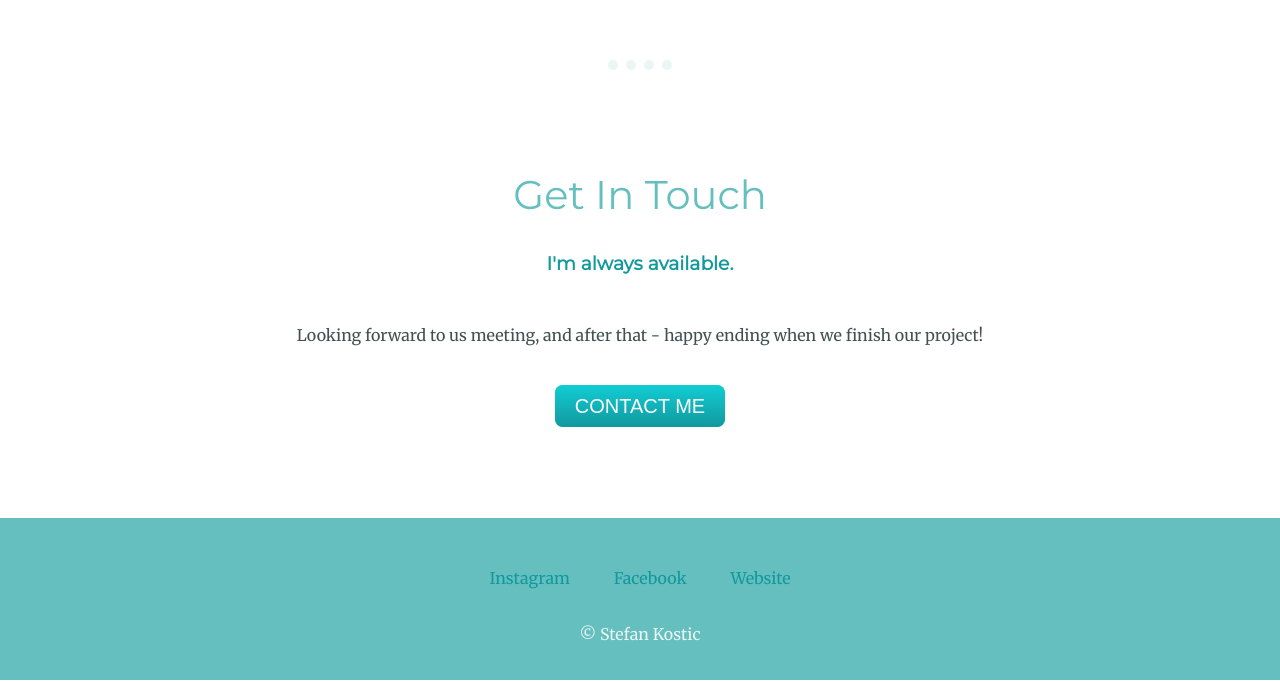
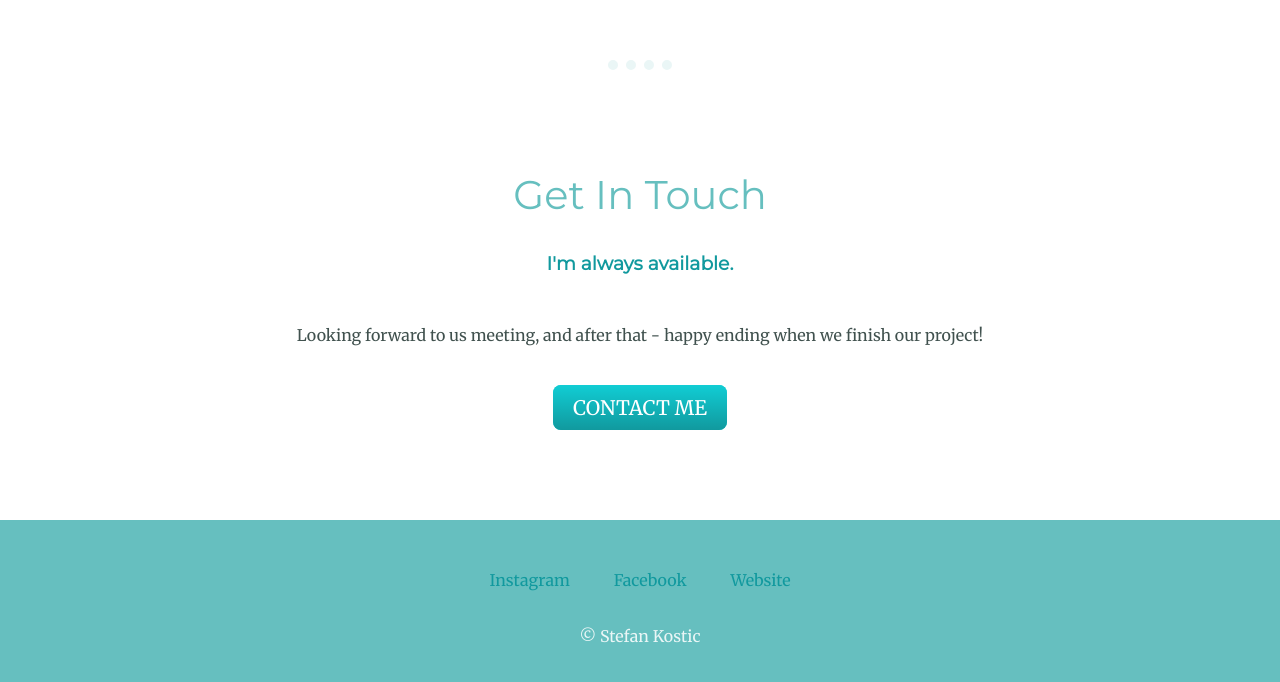
Before and after one commit to Fanste019/Personal-Site, a plain HTML site: page index.html in a window 1280 px wide. Shown: the part 2309-2991 px from the top of the page. Drawn offline with Linux system fonts and the light colour scheme.

Commit message:
Update styles.css

```diff
--- a/css/styles.css
+++ b/css/styles.css
@@ -122,7 +122,7 @@ hr {
   -webkit-border-radius: 8;
   -moz-border-radius: 8;
   border-radius: 8px;
-  font-family: Arial;
+  font-family: 'Merriweather', serif;
   color: #ffffff;
   font-size: 20px;
   padding: 10px 20px 10px 20px;
```
